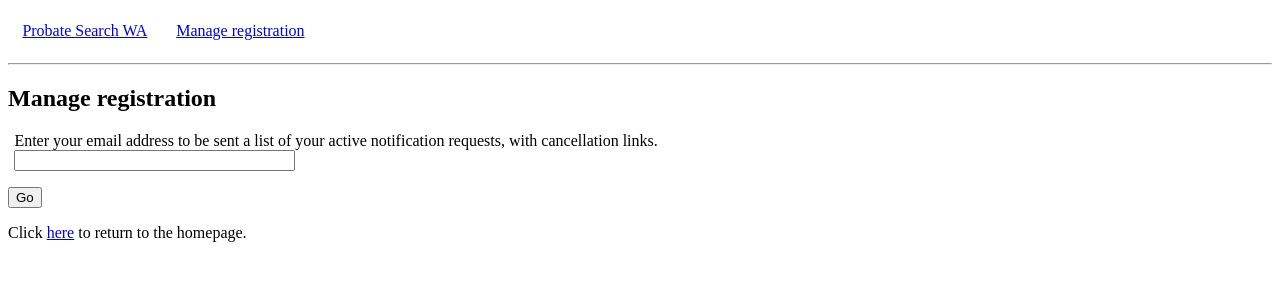
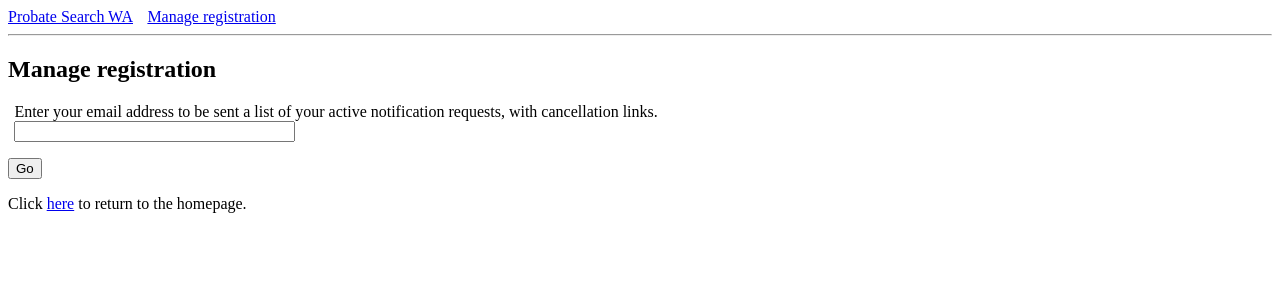
Before and after one commit to Mezzomaniac/probate, a Flask app: page /manage_registration in a window 1280 px wide. Shown: the top 300 px of the page. Run offline with Flask 2, Linux system fonts and the light colour scheme; parts of the project's set-up code (start-up, migrations or seed data) failed here and were passed over.

Commit message:
navbar layout; db update

```diff
--- a/probatewebapp/static/css/styles.css
+++ b/probatewebapp/static/css/styles.css
@@ -1,10 +1,12 @@
 nav {
     display: flex;
+    flex-wrap: wrap;
+    gap: 0.9em;
 }
 
-nav>div {
+/*nav>div {
     padding: 0.9em;
-}
+}*/
 
 .field {
 	margin: 0.6em 0.4em;
```
Also changed, not shown: 1 other file.
